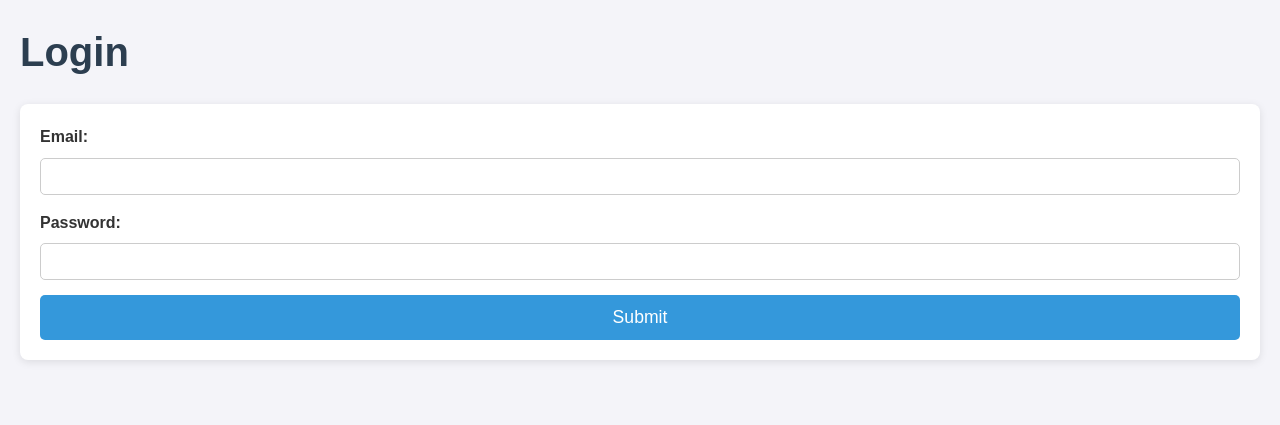
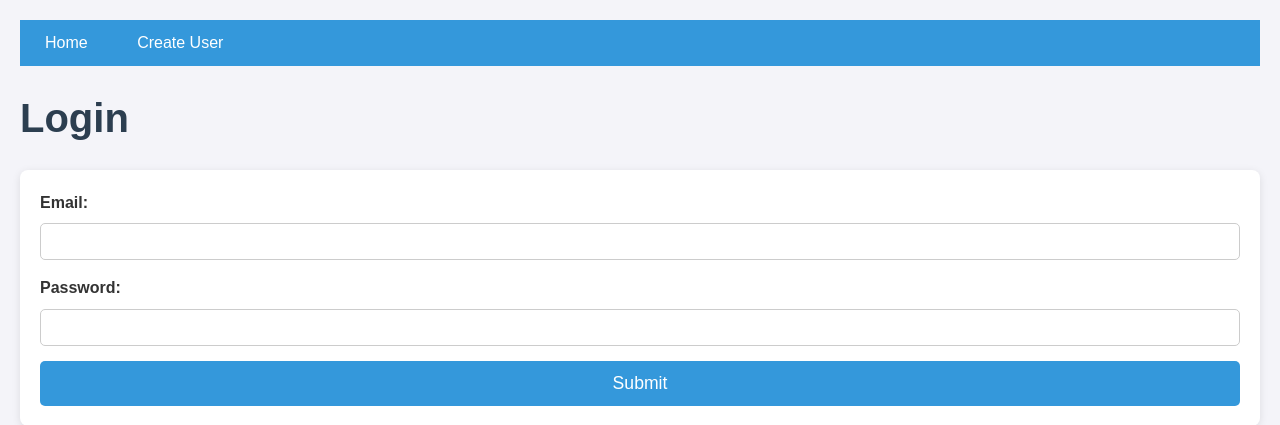
Before and after one commit to dillpogckle/destinations-django-practice, a Django app: template destinations/core/templates/core/login.html in a window 1280 px wide. Shown: the top 425 px of the page. Run offline with Django 3.2, Linux system fonts and the light colour scheme; the template is opened without the code that fills it, so the values that code supplies are empty.

Commit message:
missed a couple things

```diff
--- a/destinations/core/templates/core/destinations.html
+++ b/destinations/core/templates/core/destinations.html
@@ -13,6 +13,8 @@
     <a href="/destinations/new/">Create Destination</a>
 </nav>
 
+<h1>Your Destinations</h1>
+
 {% for destination in destinations %}
 
         <div class="dest-card">
--- a/destinations/core/templates/core/index.html
+++ b/destinations/core/templates/core/index.html
@@ -17,6 +17,8 @@
         <a href="/sessions/destroy/">Logout</a>
     {% endif %}
 </nav>
+<h1>Welcome to the Destination App</h1>
+<h2>Here are some recently reviewed destinations:</h2>
 
     {% for destination in destinations %}
         <div class="dest-card">
--- a/destinations/core/templates/core/login.html
+++ b/destinations/core/templates/core/login.html
@@ -8,6 +8,12 @@
     <link rel="stylesheet" href="{% static 'core/styles.css' %}">
 </head>
 <body>
+
+    <nav>
+        <a href="/">Home</a>
+        <a href="/users/new/">Create User</a>
+    </nav>
+
     <h1>Login</h1>
     <form action="/sessions/" method="post">
         <label for="email">Email:</label>
--- a/destinations/core/templates/core/new_destination.html
+++ b/destinations/core/templates/core/new_destination.html
@@ -8,6 +8,11 @@
     <link rel="stylesheet" href="{% static 'core/styles.css' %}">
 </head>
 <body>
+
+<nav>
+    <a href="/">Home</a>
+    <a href="/destinations/">Destinations</a>
+</nav>
 
 <h1>Create Destination</h1>
 <form action="/destinations/" method="post">
--- a/destinations/core/templates/core/new_user.html
+++ b/destinations/core/templates/core/new_user.html
@@ -8,6 +8,10 @@
     <link rel="stylesheet" href="{% static 'core/styles.css' %}">
 </head>
 <body>
+<nav>
+    <a href="/">Home</a>
+</nav>
+
     <h1>Create User</h1>
     <form action="/users/" method="post">
         <label for="name">Name:</label>
--- a/destinations/core/views.py
+++ b/destinations/core/views.py
@@ -104,6 +104,8 @@ def destination(request: HttpRequest, id: int):
     # Update destination
     if request.method == "POST":
         destination = Destination.objects.get(id=id)
+        if destination.user != request.user:
+            return HttpResponseRedirect("/404/")
         destination.name = request.POST["name"]
         destination.review = request.POST["review"]
         destination.rating = request.POST["rating"]
```
Also changed, not shown: destinations/core/templates/core/destination.html (+6 -1 lines).
